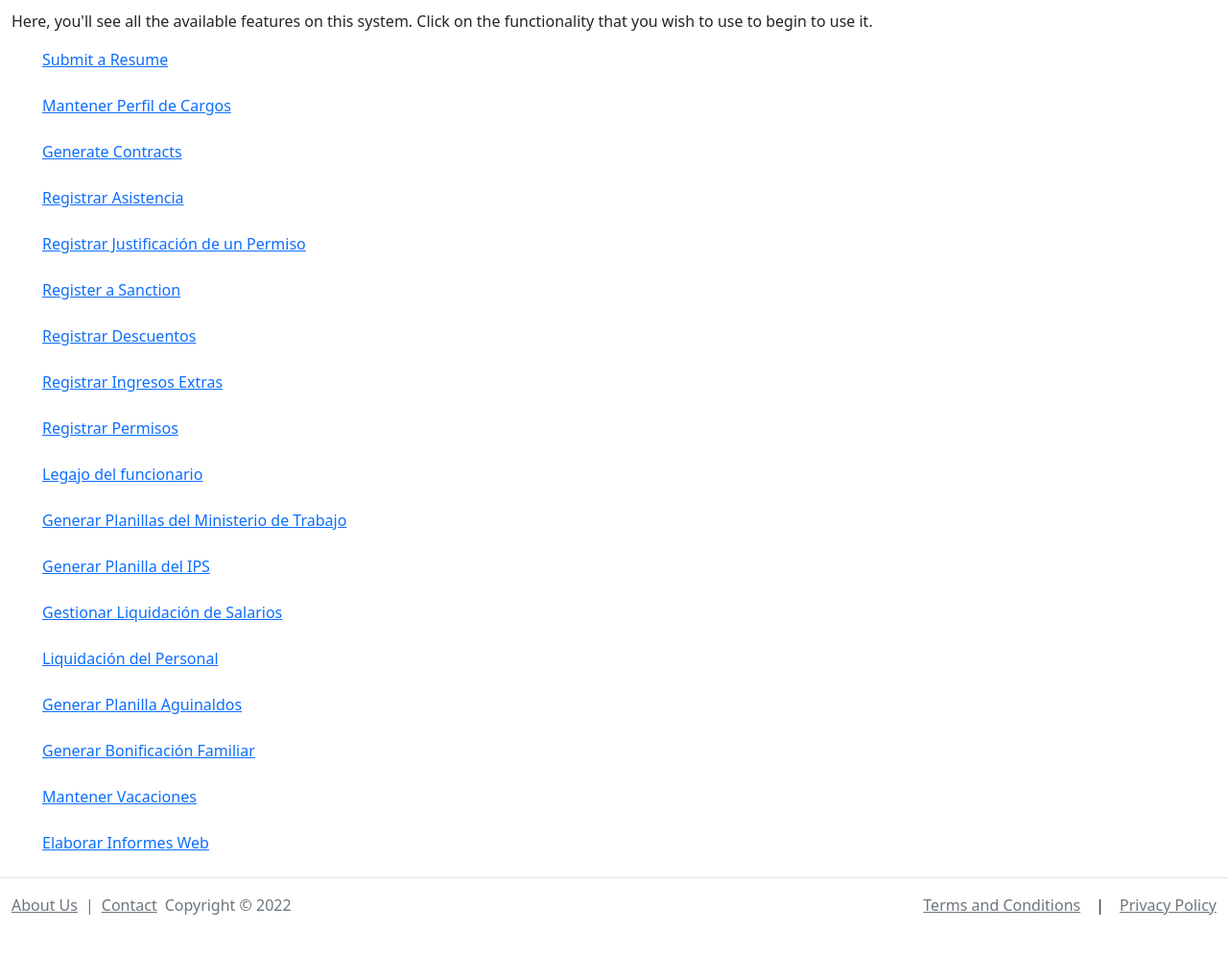
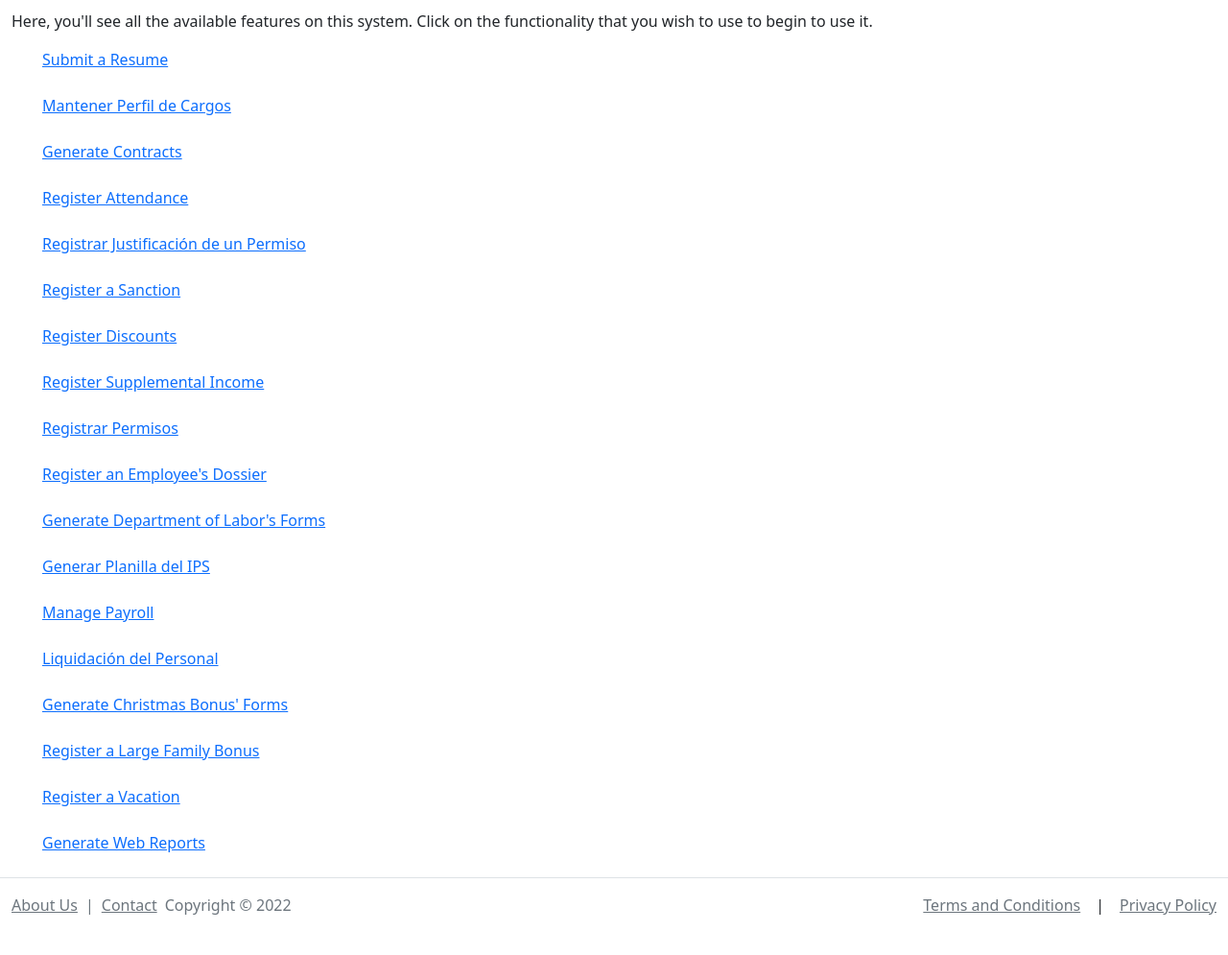
Before and after one commit to eduardoluis11/human-resources-english, a Django app: page / in a window 1280 px wide. Shown: the part 254-1249 px from the top of the page at 96% size. Run offline with Django 4.2, Linux system fonts and the light colour scheme; the visitor is signed in with stand-in values (Sample User, id 1); some libraries are stand-ins or nearby versions.

Commit message:
I translated some of the 18 features of the website

```diff
--- a/templates/index.html
+++ b/templates/index.html
@@ -74,7 +74,7 @@ lo que escriba dentro del tag "block body" aparecerá en la página de inicio/Ho
                     </li>
                     <br>
                     <li>
-                        <a href="{% url 'lista_dias_asistencia' %}">Registrar Asistencia</a>
+                        <a href="{% url 'lista_dias_asistencia' %}">Register Attendance</a>
                     </li>
                     <br>
                     <li>
@@ -86,11 +86,11 @@ lo que escriba dentro del tag "block body" aparecerá en la página de inicio/Ho
                     </li>
                     <br>
                     <li>
-                        <a href="{% url 'registrar_descuentos' %}">Registrar Descuentos</a>
+                        <a href="{% url 'registrar_descuentos' %}">Register Discounts</a>
                     </li>
                     <br>
                     <li>
-                        <a href="{% url 'registrar_ingresos_extras' %}">Registrar Ingresos Extras</a>
+                        <a href="{% url 'registrar_ingresos_extras' %}">Register Supplemental Income</a>
                     </li>
                     <br>
                     <li>
@@ -98,39 +98,43 @@ lo que escriba dentro del tag "block body" aparecerá en la página de inicio/Ho
                     </li>
                     <br>
                     <li>
-                        <a href="{% url 'lista_legajos' %}">Legajo del funcionario</a>
+                        <a href="{% url 'lista_legajos' %}">Register an Employee's Dossier</a>
                     </li>
                     <br>
                     <li>
-                        <a href="{% url 'registrar_planillas_ministerio_trabajo' %}">Generar Planillas del Ministerio de Trabajo</a>
+                        <a href="{% url 'registrar_planillas_ministerio_trabajo' %}">
+                            Generate Department of Labor's Forms
+                        </a>
                     </li>
                     <br>
                     <li>
                         <a href="{% url 'registrar_ips' %}">Generar Planilla del IPS</a>
                     </li>
                     <br>
+                    <!-- This will show all the info about the employee's payroll -->
                     <li>
-                        <a href="{% url 'lista_liquidacion_salarios' %}">Gestionar Liquidación de Salarios</a>
+                        <a href="{% url 'lista_liquidacion_salarios' %}">Manage Payroll</a>
                     </li>
                     <br>
+                    <!-- This is when an employee leaves the company (due to quitting or being fired) -->
                     <li>
                         <a href="{% url 'lista_liquidacion_personal' %}">Liquidación del Personal</a>
                     </li>
                     <br>
                     <li>
-                        <a href="{% url 'registrar_aguinaldos' %}">Generar Planilla Aguinaldos</a>
+                        <a href="{% url 'registrar_aguinaldos' %}">Generate Christmas Bonus' Forms</a>
                     </li>
                     <br>
                     <li>
-                        <a href="{% url 'registrar_bonificacion_familiar' %}">Generar Bonificación Familiar</a>
+                        <a href="{% url 'registrar_bonificacion_familiar' %}">Register a Large Family Bonus</a>
                     </li>
                     <br>
                     <li>
-                        <a href="{% url 'lista_vacaciones' %}">Mantener Vacaciones</a>
+                        <a href="{% url 'lista_vacaciones' %}">Register a Vacation</a>
                     </li>
                     <br>
                     <li>
-                        <a href="{% url 'registrar_informe_web' %}">Elaborar Informes Web</a>
+                        <a href="{% url 'registrar_informe_web' %}">Generate Web Reports</a>
                     </li>
                 </ul>
 
```
